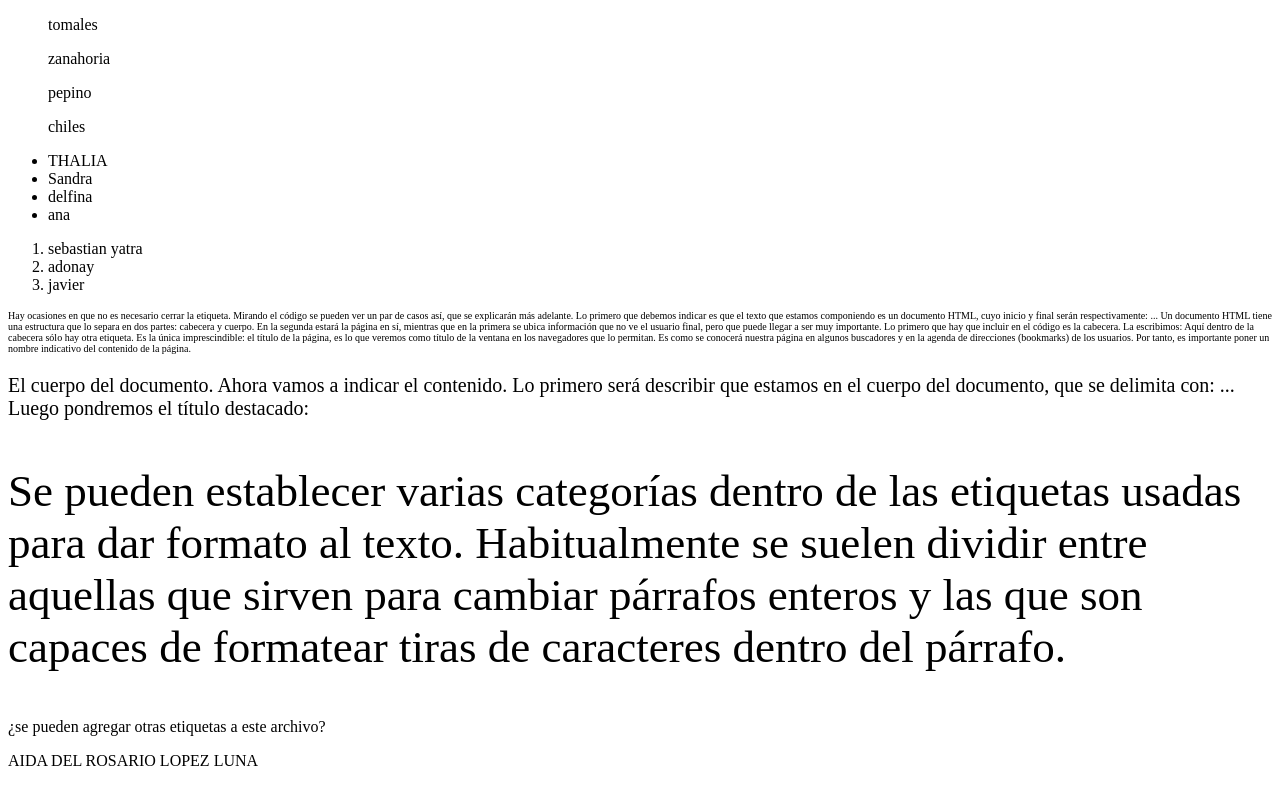
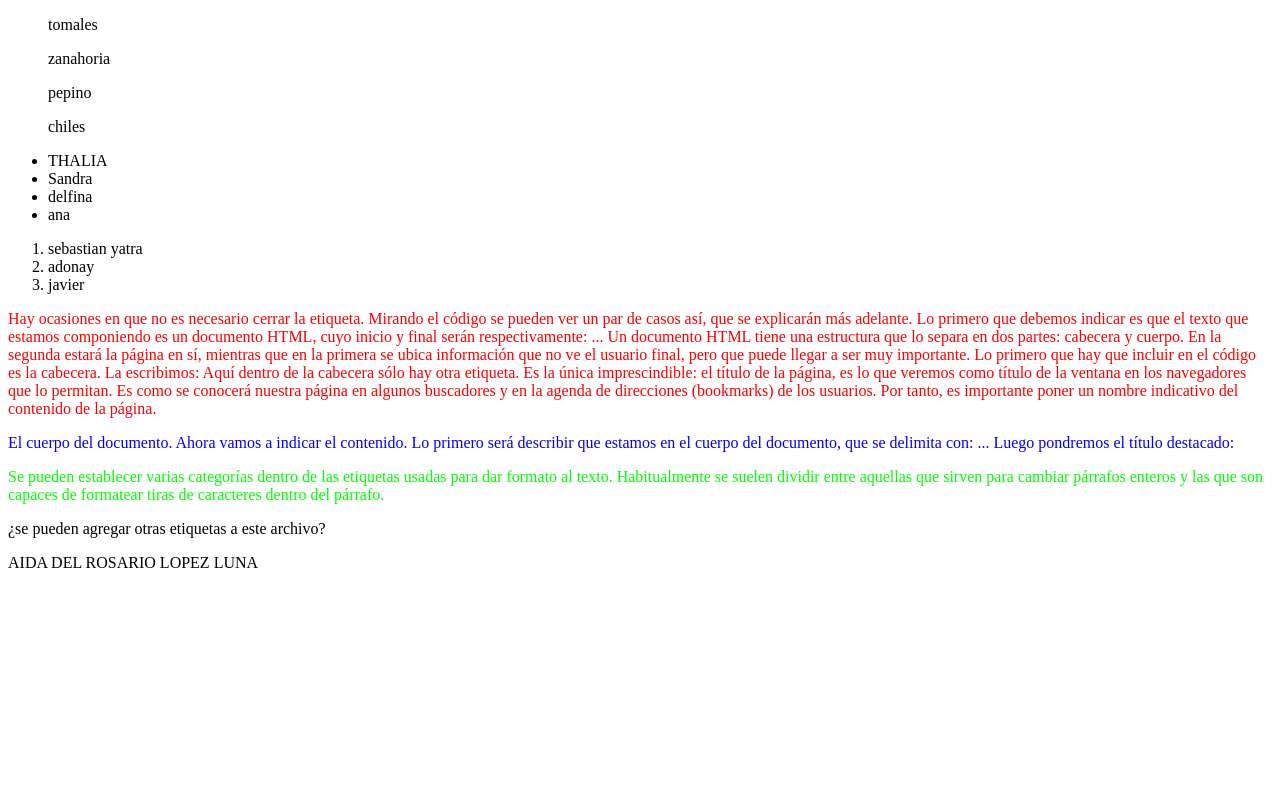
Before and after one commit to 12345678ai/Mispracticas, a plain HTML site: page lab1.html in a window 1280 px wide. Shown: the part 462-1248 px from the top of the page. After the commit the page ends 1050 px from the top, so only its background shows below. Drawn offline with Linux system fonts and the light colour scheme.

Commit message:
cambio de color a mis parrafos

```diff
--- a/lab1.html
+++ b/lab1.html
@@ -33,12 +33,12 @@
 <li>javier </li>
 </ol>
 <style>
-# titutlo {color:blue;  }
+# titutlo {color:blue;}
 </style>
-<p style = "font-size: 10px">Hay ocasiones en que no es necesario cerrar la etiqueta. Mirando el código se pueden ver un par de casos así, que se explicarán más adelante. Lo primero que debemos indicar es que el texto que estamos componiendo es un documento HTML, cuyo inicio y final serán respectivamente: <HTML> ... </HTML> Un documento HTML tiene una estructura que lo separa en dos partes: cabecera y cuerpo. En la segunda estará la página en sí, mientras que en la primera se ubica información que no ve el usuario final, pero que puede llegar a ser muy importante. Lo primero que hay que incluir en el código es la cabecera. La escribimos: <HEAD> <TITLE>Página de Rafa</TITLE></HEAD> Aquí dentro de la cabecera sólo hay otra etiqueta. Es la única imprescindible: el título de la página, es lo que veremos como título de la ventana en los navegadores que lo permitan. Es como se conocerá nuestra página en algunos buscadores y en la agenda de direcciones (bookmarks) de los usuarios. Por tanto, es importante poner un nombre indicativo del contenido de la página.
+<p style =color:red "font-size: 10px">Hay ocasiones en que no es necesario cerrar la etiqueta. Mirando el código se pueden ver un par de casos así, que se explicarán más adelante. Lo primero que debemos indicar es que el texto que estamos componiendo es un documento HTML, cuyo inicio y final serán respectivamente: <HTML> ... </HTML> Un documento HTML tiene una estructura que lo separa en dos partes: cabecera y cuerpo. En la segunda estará la página en sí, mientras que en la primera se ubica información que no ve el usuario final, pero que puede llegar a ser muy importante. Lo primero que hay que incluir en el código es la cabecera. La escribimos: <HEAD> <TITLE>Página de Rafa</TITLE></HEAD> Aquí dentro de la cabecera sólo hay otra etiqueta. Es la única imprescindible: el título de la página, es lo que veremos como título de la ventana en los navegadores que lo permitan. Es como se conocerá nuestra página en algunos buscadores y en la agenda de direcciones (bookmarks) de los usuarios. Por tanto, es importante poner un nombre indicativo del contenido de la página.
  <p/>
-<p style = "font-size: 20px"> El cuerpo del documento. Ahora vamos a indicar el contenido. Lo primero será describir que estamos en el cuerpo del documento, que se delimita con: <BODY>... </BODY> Luego pondremos el título destacado:
-<p style = "font-size: 45px">Se pueden establecer varias categorías dentro de las etiquetas usadas para dar formato al texto. Habitualmente se suelen dividir entre aquellas que sirven para cambiar párrafos enteros y las que son capaces de formatear tiras de caracteres dentro del párrafo.
+<p style =color:blue "font-size: 20px"> El cuerpo del documento. Ahora vamos a indicar el contenido. Lo primero será describir que estamos en el cuerpo del documento, que se delimita con: <BODY>... </BODY> Luego pondremos el título destacado:
+<p style =color:#00ff00 "font-size: 45px">Se pueden establecer varias categorías dentro de las etiquetas usadas para dar formato al texto. Habitualmente se suelen dividir entre aquellas que sirven para cambiar párrafos enteros y las que son capaces de formatear tiras de caracteres dentro del párrafo.
 <p/>
 
 <P>¿se pueden agregar otras etiquetas a este archivo?</P>
@@ -49,6 +49,7 @@
 
 
 
+
 </body>
 
 </html>
```
